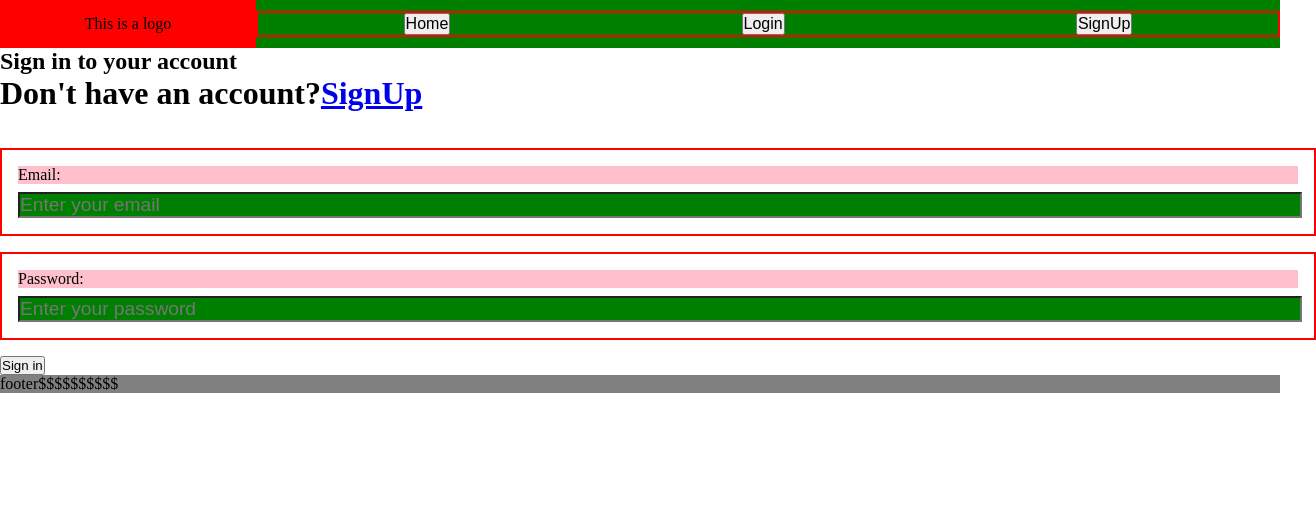
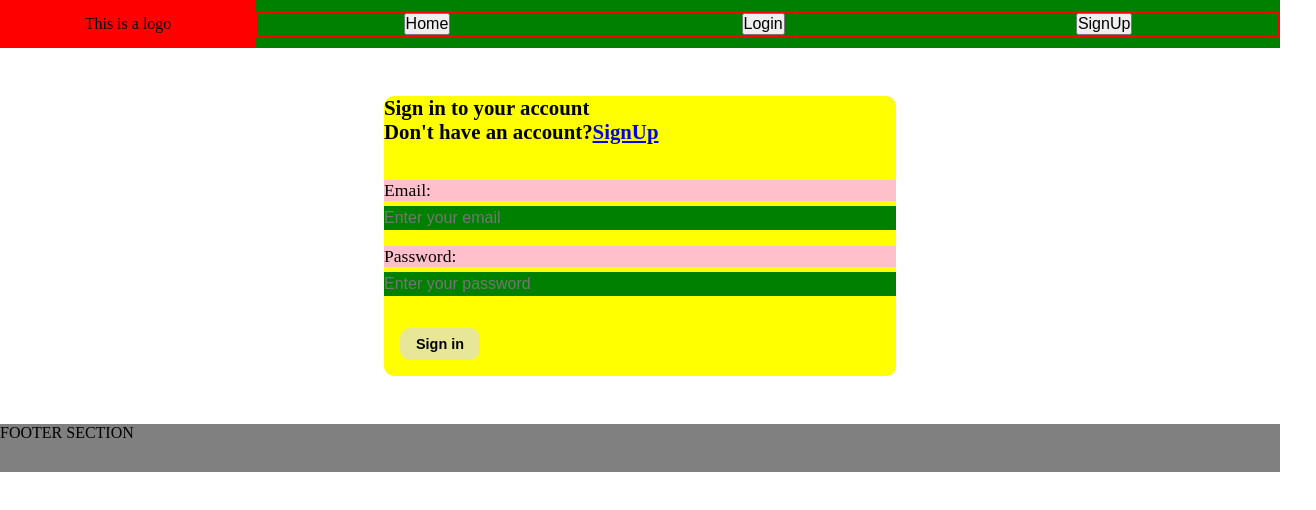
Before and after one commit to besttechaj/React_Js, a React (Vite) app in the folder 12_MegaBlog/: page /login in a window 1280 px wide. Shown: the top 510 px of the page, 1316 px wide, since content can reach past the window. Built offline with nearby package versions, Linux system fonts and the light colour scheme; no server answers.

Commit message:
added styling

```diff
--- a/12_MegaBlog/src/component/Button.css
+++ b/12_MegaBlog/src/component/Button.css
@@ -1,3 +1,17 @@
 .signup_btn {
-  background-color: red;
+  background-color: rgb(232, 231, 152);
+  height: 2rem;
+  width: 5rem;
+  color: black;
+  margin: 1rem;
+  font-size: 0.9rem;
+  border-radius: 10px;
+  border: none;
+  font-weight: 900;
 }
+
+.signup_btn:hover {
+  cursor: pointer;
+  background-color: black;
+  color: white;
+}
--- a/12_MegaBlog/src/component/Footer/Footer.jsx
+++ b/12_MegaBlog/src/component/Footer/Footer.jsx
@@ -1,9 +1,7 @@
-import React from 'react';
-
 const Footer = () => {
   return (
-    <div style={{ backgroundColor: 'grey', width: '100%' }}>
-      footer$$$$$$$$$$
+    <div style={{ backgroundColor: 'grey', width: '100%', height: '3rem' }}>
+      FOOTER SECTION
     </div>
   );
 };
--- a/12_MegaBlog/src/component/Input.css
+++ b/12_MegaBlog/src/component/Input.css
@@ -1,20 +1,24 @@
 .inputComponent {
-  border: 2px solid red;
+  /* border: 3px solid red; */
   width: 100%;
   margin-bottom: 1rem;
-  padding: 1rem;
+  /* padding: 1rem; */
+  display: flex;
+  flex-direction: column;
 }
 
 .inputComponent > label {
   background-color: pink;
   display: block;
   width: 100%;
-  font-size: 1rem;
-  margin-bottom: 0.5rem;
+  font-size: 1.1rem;
+  margin-bottom: 0.3rem;
 }
 
 .inputComponent > input {
   background-color: green;
   width: 100%;
-  font-size: 1.2rem;
+  font-size: 1rem;
+  height: 1.5rem;
+  border: none;
 }
--- a/12_MegaBlog/src/component/Login.jsx
+++ b/12_MegaBlog/src/component/Login.jsx
@@ -5,6 +5,7 @@ import { Button, Input } from './index';
 import { useDispatch } from 'react-redux';
 import auth_service from '../appwriteServices/Auth_Service';
 import { useForm } from 'react-hook-form';
+import './css/Login.css';
 const Login = () => {
   const navigate = useNavigate();
   const dispatch = useDispatch();
@@ -34,8 +35,8 @@ const Login = () => {
     }
   };
   return (
-    <div>
-      <div>
+    <div className='login_outer'>
+      <div className='login_inner'>
         <h2>Sign in to your account</h2>
         <h1>
           Don't have an account?<Link to='/signup'>SignUp</Link>
@@ -76,7 +77,9 @@ const Login = () => {
                   required: true,
                 })}
               />
-              <Button type='submit'>Sign in</Button>
+              <Button type='submit' className='signup_btn'>
+                Sign in
+              </Button>
             </div>
           </div>
         </form>
--- /dev/null
+++ b/12_MegaBlog/src/component/Select.css
@@ -0,0 +1,4 @@
+select {
+  color: red;
+  background-color: black;
+}
--- a/12_MegaBlog/src/component/Select.jsx
+++ b/12_MegaBlog/src/component/Select.jsx
@@ -1,5 +1,5 @@
 import React, { useId } from 'react';
-
+import './Select.css';
 const Select = ({ options, label, className, ...props }, ref) => {
   const id = useId();
   return (
--- /dev/null
+++ b/12_MegaBlog/src/component/css/Login.css
@@ -0,0 +1,21 @@
+.login_outer {
+  background-color: yellow;
+  width: 40%;
+  margin: auto;
+  margin-top: 3rem;
+  margin-bottom: 3rem;
+  border-radius: 10px;
+}
+
+.login_inner {
+  display: flex;
+  flex-direction: column;
+}
+
+.login_inner > h2 {
+  font-size: 1.3rem;
+}
+
+.login_inner > h1 {
+  font-size: 1.3rem;
+}
--- /dev/null
+++ b/12_MegaBlog/src/pages/Login.css
@@ -0,0 +1,3 @@
+.py-8 {
+  background-color: red;
+}
--- a/12_MegaBlog/src/pages/Login.jsx
+++ b/12_MegaBlog/src/pages/Login.jsx
@@ -1,5 +1,5 @@
-import React from 'react';
-import { Login as loginComponent } from '../component/index';
+import './Login.css';
+import { loginComponent } from '../component/index';
 function Login() {
   return (
     <div className='py-8'>
```
